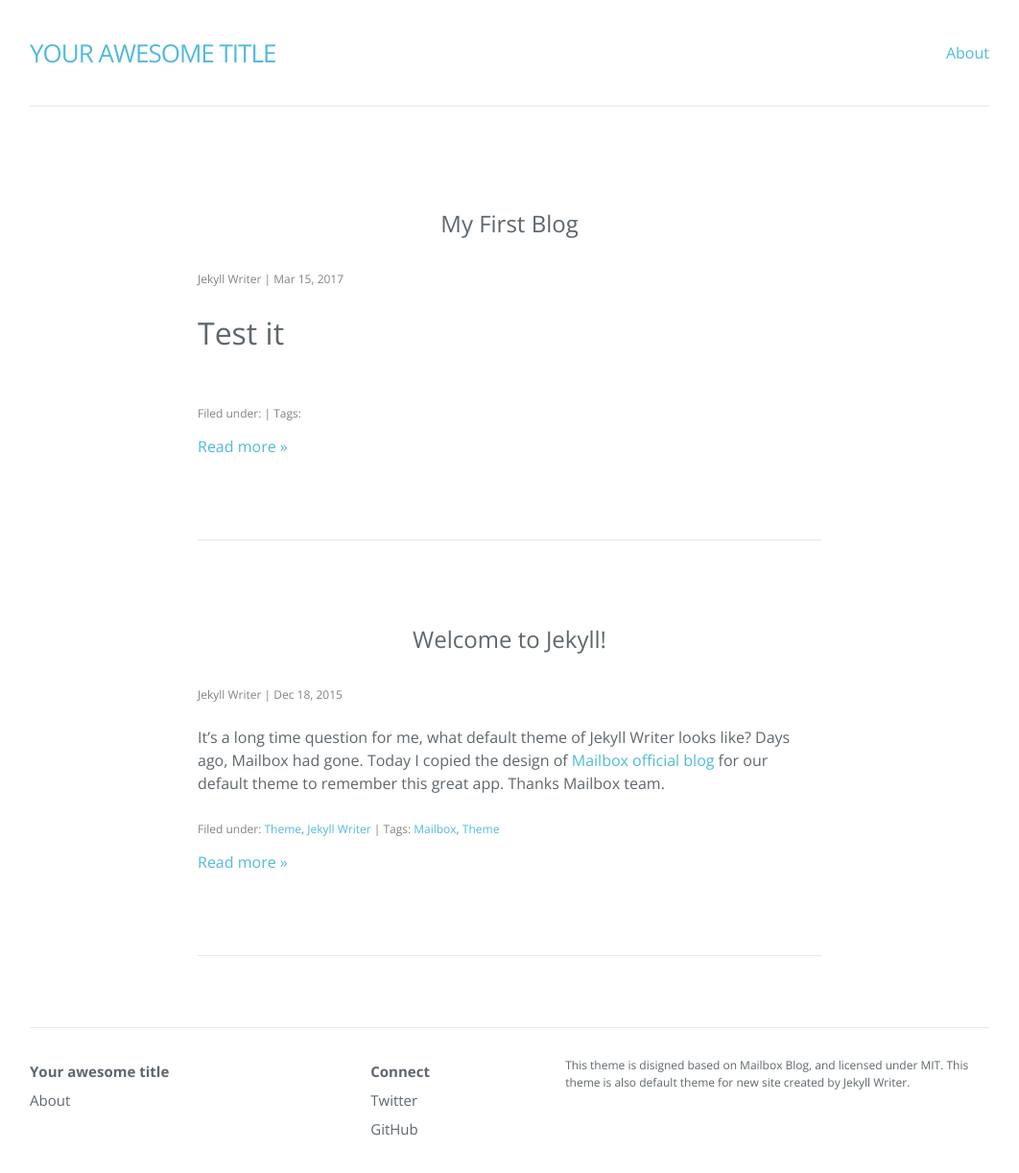
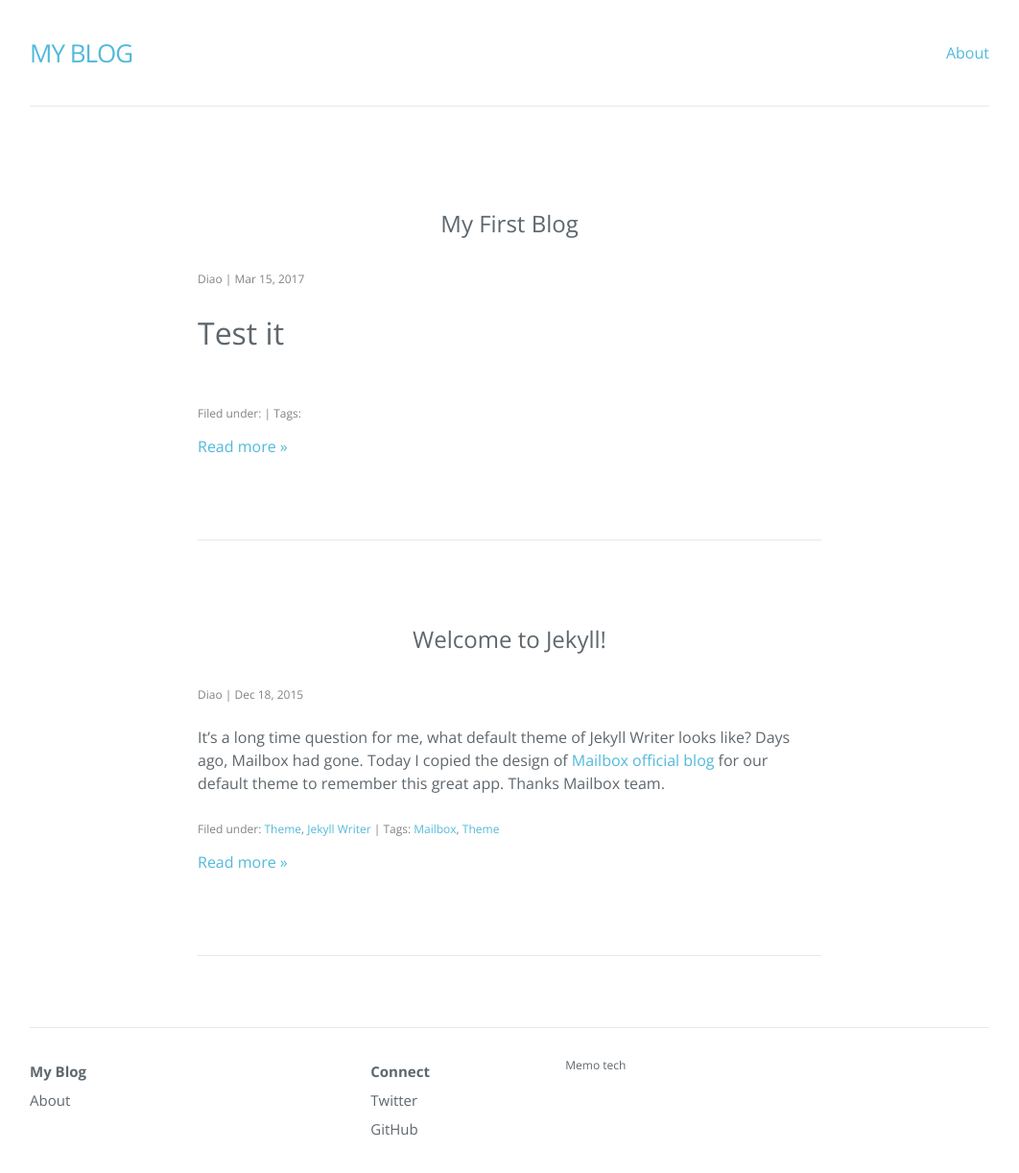
Before and after one commit to diaoyinlong/blog, a Jekyll site: the page built from index.html, in a window 1280 px wide and 1259 px high. Shown: the top 1222 px of the window at 96% size, without its empty margins (109-1171 px from the left). Built offline with Jekyll 4.4.1, drawn with Linux system fonts in a browser that asks for light colours; nearby versions of some CDN libraries; the list of posts is cut into pages by our own code.

Commit message:
Update Configuration

```diff
--- a/_config.yml
+++ b/_config.yml
@@ -1,22 +1,14 @@
-# Welcome to Jekyll!
-#
-# This config file is meant for settings that affect your whole blog, values
-# which you are expected to set up once and rarely need to edit after that.
-# For technical reasons, this file is *NOT* reloaded automatically when you use
-# 'jekyll serve'. If you change this file, please restart the server process.
-
-# Site settings
-title: Your awesome title
-author: Jekyll Writer
-description: > # this means to ignore newlines until "baseurl:"
-  This theme is disigned based on Mailbox Blog, and licensed under MIT.
-  This theme is also default theme for new site created by Jekyll Writer.
-permalink: /:year/:month/:day/:title/
-paginate: 6
-paginate_path: "/page/:num/"
+# Created by Jekyll Writer
+title: My Blog
+author: Diao
+description: Memo tech
+permalink: '/:year/:month/:day/:title/'
+paginate: 10
+paginate_path: '/page/:num/'
 twitter_username: jekyllwriter
-github_username:  jekyllwriter
-gems: [jekyll-paginate]
+github_username: jekyllwriter
+gems:
+  - jekyll-paginate
 markdown: kramdown
-baseurl: "/blog"
+baseurl: /blog
 theme: jekyll-theme-cayman
```
